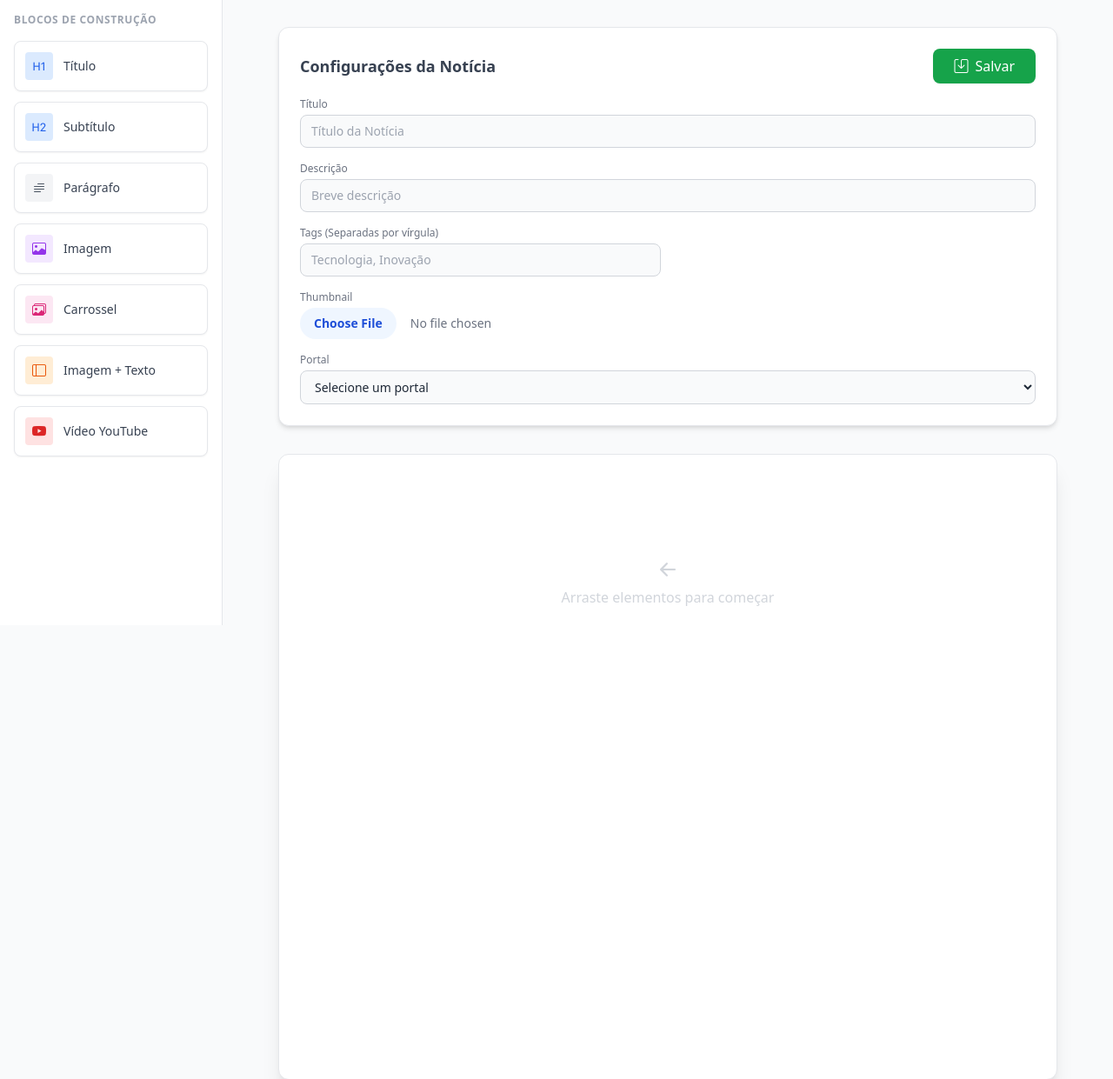
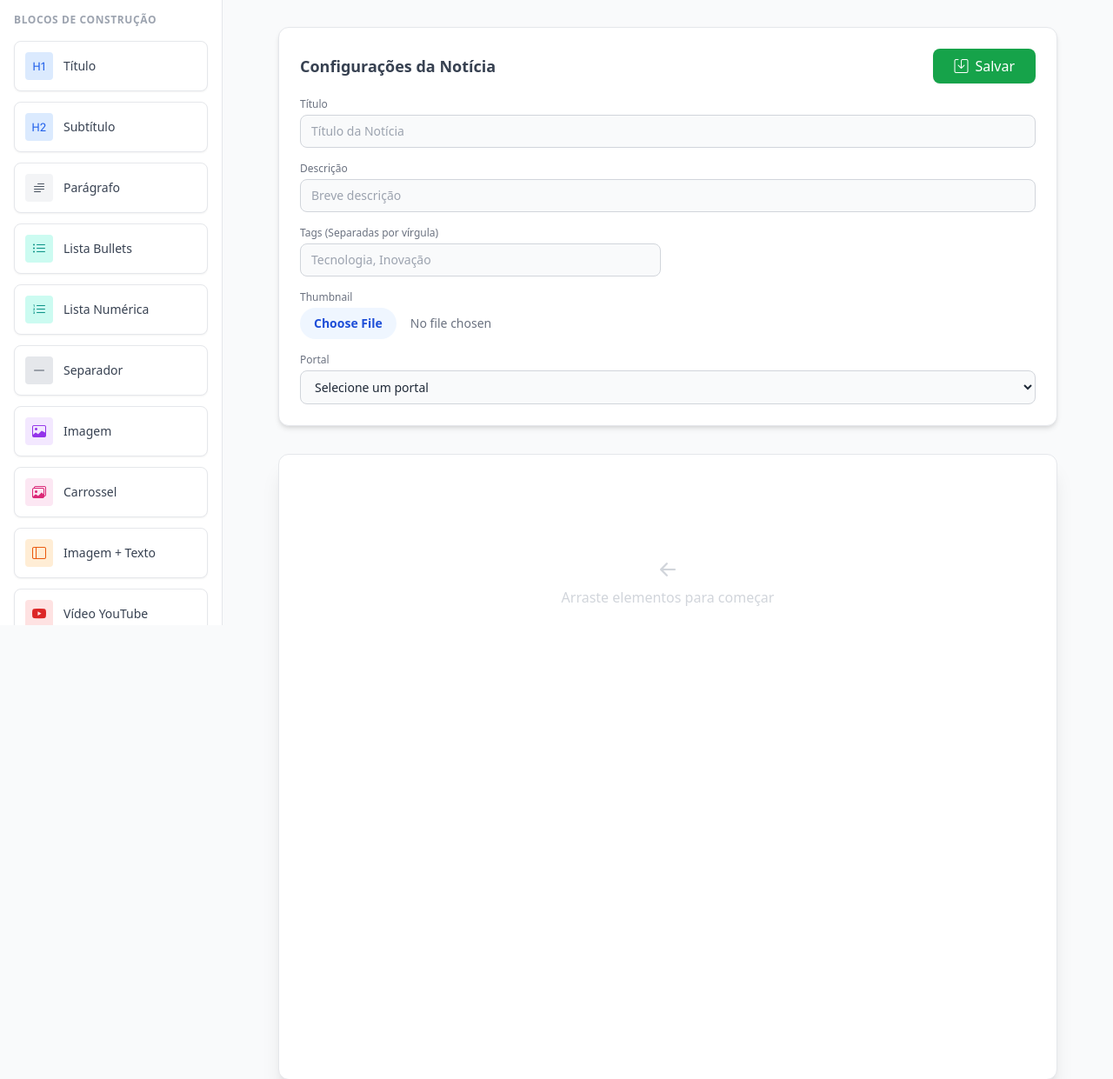
Before and after one commit to samuel-bz/PORTAL-INOVAI, a Django app: page /editor/ in a window 1280 px wide. Shown: the part 82-1323 px from the top of the page at 87% size. Run offline with Django 5.2, Linux system fonts and the light colour scheme; the visitor is signed in with stand-in values (Sample User, id 1); some libraries are stand-ins or nearby versions.

Commit message:
ordered list, bullet list blocks

```diff
--- a/portal/templates/news_editor.html
+++ b/portal/templates/news_editor.html
@@ -135,6 +135,33 @@
                 <span class="text-sm font-medium text-gray-700 dark:text-gray-200">Parágrafo</span>
             </div>
 
+            <!-- Lista Não Ordenada -->
+            <div class="tool-item bg-white dark:bg-gray-800 p-3 rounded-lg border border-gray-200 dark:border-gray-700 flex items-center gap-3 shadow-sm"
+                draggable="true" data-type="unordered_list">
+                <div class="w-8 h-8 rounded bg-teal-100 text-teal-600 flex items-center justify-center">
+                    <i class="bi bi-list-ul"></i>
+                </div>
+                <span class="text-sm font-medium text-gray-700 dark:text-gray-200">Lista Bullets</span>
+            </div>
+
+            <!-- Lista Ordenada -->
+            <div class="tool-item bg-white dark:bg-gray-800 p-3 rounded-lg border border-gray-200 dark:border-gray-700 flex items-center gap-3 shadow-sm"
+                draggable="true" data-type="ordered_list">
+                <div class="w-8 h-8 rounded bg-teal-100 text-teal-600 flex items-center justify-center">
+                    <i class="bi bi-list-ol"></i>
+                </div>
+                <span class="text-sm font-medium text-gray-700 dark:text-gray-200">Lista Numérica</span>
+            </div>
+
+            <!-- Separador -->
+            <div class="tool-item bg-white dark:bg-gray-800 p-3 rounded-lg border border-gray-200 dark:border-gray-700 flex items-center gap-3 shadow-sm"
+                draggable="true" data-type="hr">
+                <div class="w-8 h-8 rounded bg-gray-200 text-gray-600 flex items-center justify-center">
+                    <i class="bi bi-dash-lg"></i>
+                </div>
+                <span class="text-sm font-medium text-gray-700 dark:text-gray-200">Separador</span>
+            </div>
+
             <!-- Imagem -->
             <div class="tool-item bg-white dark:bg-gray-800 p-3 rounded-lg border border-gray-200 dark:border-gray-700 flex items-center gap-3 shadow-sm"
                 draggable="true" data-type="image">
@@ -254,6 +281,16 @@
                     class="w-full text-left px-3 py-2 hover:bg-gray-100 dark:hover:bg-gray-700 rounded text-sm flex items-center gap-2"
                     onclick="addBlock('paragraph')"><i class="bi bi-text-paragraph text-gray-500"></i>
                     Parágrafo</button>
+
+                <button
+                    class="w-full text-left px-3 py-2 hover:bg-gray-100 dark:hover:bg-gray-700 rounded text-sm flex items-center gap-2"
+                    onclick="addBlock('unordered_list')"><i class="bi bi-list-ul text-teal-500"></i> Lista Bullets</button>
+                <button
+                    class="w-full text-left px-3 py-2 hover:bg-gray-100 dark:hover:bg-gray-700 rounded text-sm flex items-center gap-2"
+                    onclick="addBlock('ordered_list')"><i class="bi bi-list-ol text-teal-500"></i> Lista Numérica</button>
+                <button
+                    class="w-full text-left px-3 py-2 hover:bg-gray-100 dark:hover:bg-gray-700 rounded text-sm flex items-center gap-2"
+                    onclick="addBlock('hr')"><i class="bi bi-dash-lg text-gray-500"></i> Separador</button>
                 <button
                     class="w-full text-left px-3 py-2 hover:bg-gray-100 dark:hover:bg-gray-700 rounded text-sm flex items-center gap-2"
                     onclick="addBlock('image')"><i class="bi bi-image text-purple-500"></i> Imagem</button>
@@ -416,6 +453,26 @@
                 case 'paragraph':
                     contentHTML = `<textarea class="w-full bg-transparent outline-none resize-none text-gray-600 leading-relaxed editor-text-block" rows="3" placeholder="Comece a escrever o conteúdo do parágrafo aqui..."></textarea>`;
                     break;
+                case 'unordered_list':
+                     // Separar conteúdo em itens se existir
+                     const ulItems = content ? content.split('\n').map(c => `<li>${c}</li>`).join('') : '<li></li>';
+                     contentHTML = `
+                        <ul class="list-disc list-inside pl-0 text-gray-700 dark:text-gray-300 outline-none editor-text-block w-full" contenteditable="true">
+                            ${ulItems}
+                        </ul>
+                     `;
+                    break;
+                case 'ordered_list':
+                     const olItems = content ? content.split('\n').map(c => `<li>${c}</li>`).join('') : '<li></li>';
+                     contentHTML = `
+                        <ol class="list-decimal list-inside pl-0 text-gray-700 dark:text-gray-300 outline-none editor-text-block w-full" contenteditable="true">
+                            ${olItems}
+                        </ol>
+                     `;
+                    break;
+                case 'hr':
+                    contentHTML = `<hr class="my-4 border-2 border-gray-200">`;
+                    break;
                 case 'image':
                     // Se tivermos uma URL de imagem
                     const imgUrl = (images && images.length > 0) ? images[0].url : '';
@@ -532,6 +589,14 @@
                 ta.addEventListener('input', resize);
                 // Delay initial resize to ensure DOM insertion
                 setTimeout(resize, 0);
+                setTimeout(resize, 0);
+            } else if (type === 'unordered_list' || type === 'ordered_list') {
+                // Foca no último li se for novo bloco? Ou apenas deixa quieto.
+                // Se content for vazio, garantimos um li vazio
+                // Nenhuma lógica de resize necessária para contenteditable
+                if (!content) {
+                    // Opcional: focar automaticamente
+                }
             } else if (type === 'image-text') {
                 contentWrapper.querySelector('p').textContent = content || 'Texto descritivo ao lado da imagem...';
             }
@@ -817,6 +882,23 @@
                     } else if (p) {
                          blockData.content = p.textContent;
                     }
+                } else if (type === 'unordered_list' || type === 'ordered_list') {
+                     blockData.type = type;
+                     // Extrair conteúdo dos LIs
+                     const list = blockEl.querySelector('ul, ol');
+                     if (list) {
+                         // Pega o texto de cada LI, ignorando vazios se preferir, ou mantendo
+                         // .innerText costuma funcionar bem para pegar o texto visível
+                         const items = Array.from(list.querySelectorAll('li'))
+                            .map(li => li.innerText.replace(/\n/g, ' ').trim()) // Remove newlines dentro do item se houver
+                            .filter(t => t.length > 0); // Remove itens vazios
+                         blockData.content = items.join('\n');
+                     } else {
+                         blockData.content = '';
+                     }
+                } else if (type === 'hr') {
+                    blockData.type = 'hr';
+                    blockData.content = '';
                 } else if (blockEl.querySelector('.group-carousel')) {
                     blockData.type = 'carousel';
                     // Imagens do carrossel são manipuladas via propriedade storedImages no container
```
Also changed, not shown: portal/templates/news_detail.html (+15 -0 lines), portal/templatetags/portal_filters.py (+7 -0 lines), portal/migrations/0007_alter_newsblock_block_type.py (added).
